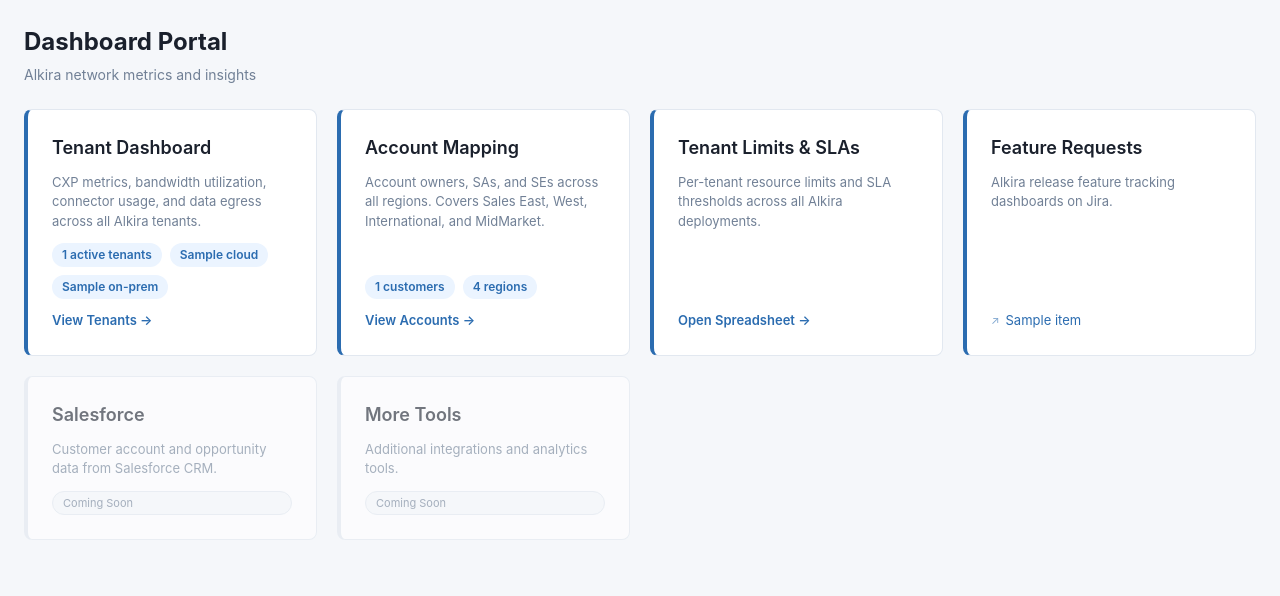
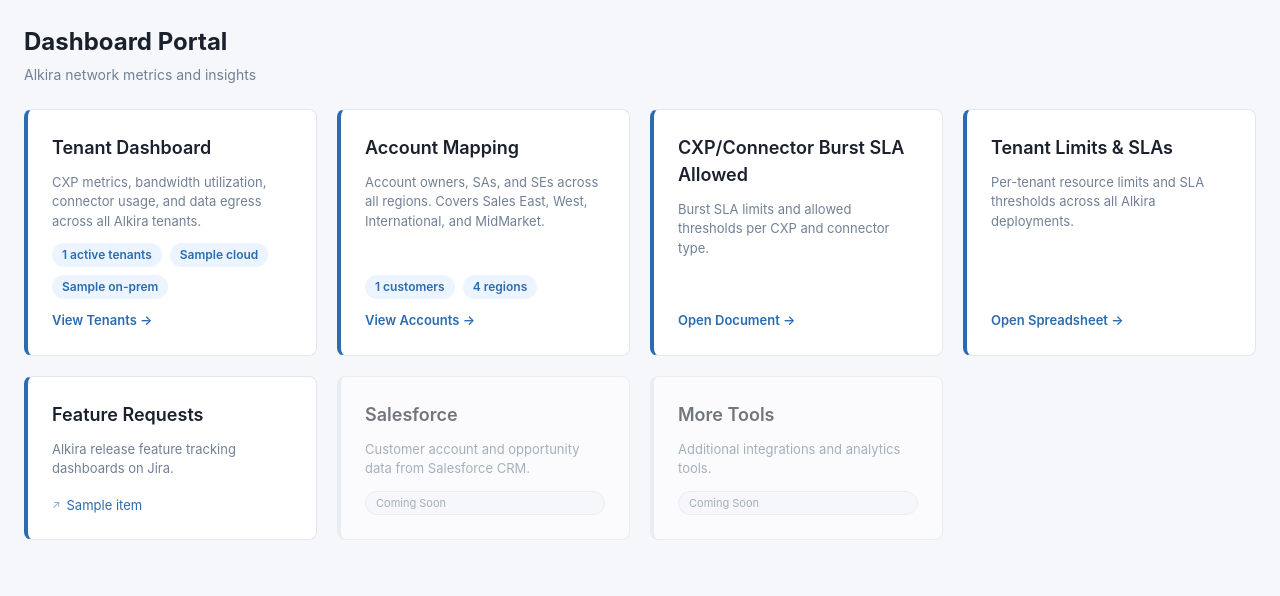
Before and after one commit to Deepesh-Kumar/Dashboard, a Python web app: template templates/home.html in a window 1280 px wide. Shown: the part 55-651 px from the top of the page. Run offline with Jinja, Linux system fonts and the light colour scheme; the template is opened without the code that fills it: most values are stand-ins (such as "Sample title", 1, 10 or a date in 2020).

Commit message:
Add CXP/Connector Burst SLA Allowed card

```diff
--- a/templates/home.html
+++ b/templates/home.html
@@ -28,6 +28,12 @@
             <span class="portal-card-stat">4 regions</span>
         </div>
         <span class="portal-card-link">View Accounts &rarr;</span>
+    </a>
+
+    <a href="https://docs.google.com/document/d/1Ix7AvFmerZ5AkXGG1BJDKf5Y7KOEkJkpNuJsXD2-yYI/edit?tab=t.0#heading=h.4oyhd9foylm0" target="_blank" rel="noopener" class="portal-card">
+        <h2 class="portal-card-title">CXP/Connector Burst SLA Allowed</h2>
+        <p class="portal-card-desc">Burst SLA limits and allowed thresholds per CXP and connector type.</p>
+        <span class="portal-card-link">Open Document &rarr;</span>
     </a>
 
     <a href="https://docs.google.com/spreadsheets/d/1Cnui5l_qN95P_dGMfAo5ICggVFtA40d-ceotzeEfNhk/edit?gid=2141541197#gid=2141541197" target="_blank" rel="noopener" class="portal-card">
```
